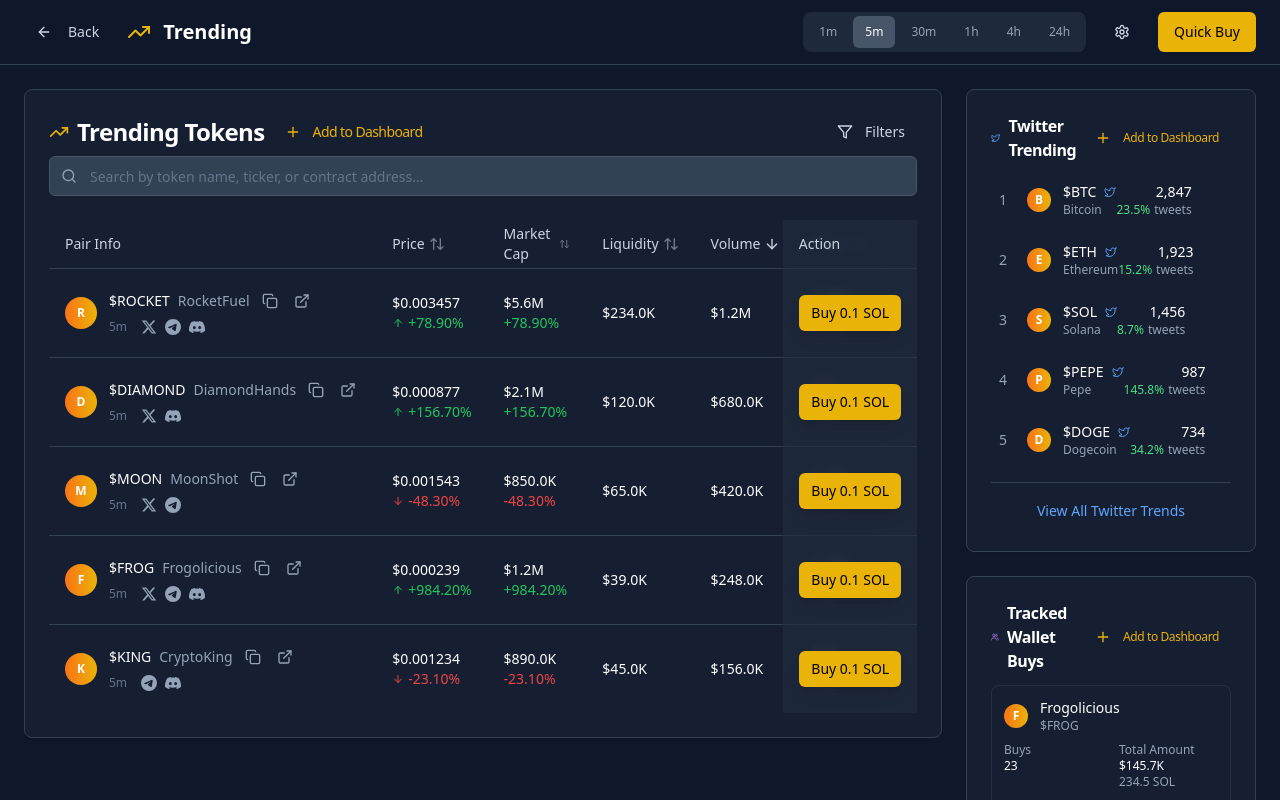
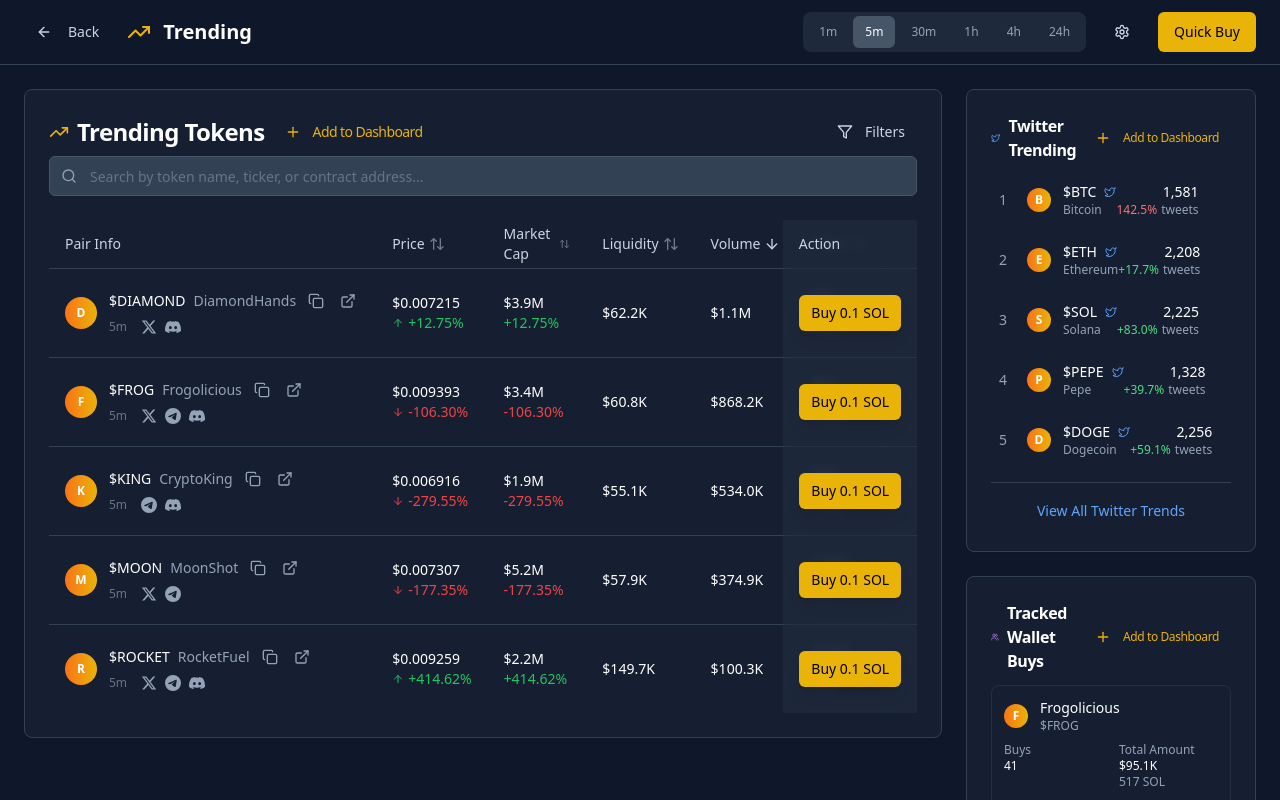
Before and after one commit to m32ai/play3, a React (Vite) app: page / in a window 1280 px wide. Shown: the top 800 px of the page. Built offline with nearby package versions, Linux system fonts and the light colour scheme.

Commit message:
feat: Implement data refresh animation
The AI will add a data refresh mechanism to the trending tokens table, updating the data every second to create an animated effect.

```diff
--- a/src/components/trending/TrackedWalletActivity.tsx
+++ b/src/components/trending/TrackedWalletActivity.tsx
@@ -20,61 +20,35 @@ const TrackedWalletActivity = ({ timeframe }: { timeframe: string }) => {
   const [walletActivities, setWalletActivities] = useState<WalletActivity[]>([]);
   const [showAllActivity, setShowAllActivity] = useState(false);
 
-  useEffect(() => {
-    const mockData: WalletActivity[] = [
-      {
-        id: "1",
-        icon: "F",
-        tokenName: "Frogolicious",
-        tokenSymbol: "FROG",
-        buyCount: 23,
-        totalAmountUSD: 145700,
-        totalAmountSOL: 234.5,
-        walletCount: 8
-      },
-      {
-        id: "2",
-        icon: "M",
-        tokenName: "MoonShot",
-        tokenSymbol: "MOON",
-        buyCount: 18,
-        totalAmountUSD: 89300,
-        totalAmountSOL: 143.8,
-        walletCount: 5
-      },
-      {
-        id: "3",
-        icon: "D",
-        tokenName: "DiamondHands",
-        tokenSymbol: "DIAMOND",
-        buyCount: 31,
-        totalAmountUSD: 203400,
-        totalAmountSOL: 327.2,
-        walletCount: 12
-      },
-      {
-        id: "4",
-        icon: "R",
-        tokenName: "RocketFuel",
-        tokenSymbol: "ROCKET",
-        buyCount: 15,
-        totalAmountUSD: 67800,
-        totalAmountSOL: 109.2,
-        walletCount: 6
-      },
-      {
-        id: "5",
-        icon: "S",
-        tokenName: "StarToken",
-        tokenSymbol: "STAR",
-        buyCount: 42,
-        totalAmountUSD: 298500,
-        totalAmountSOL: 480.3,
-        walletCount: 18
-      }
+  const generateRandomWalletData = (): WalletActivity[] => {
+    const baseTokens = [
+      { id: "1", icon: "F", tokenName: "Frogolicious", tokenSymbol: "FROG" },
+      { id: "2", icon: "M", tokenName: "MoonShot", tokenSymbol: "MOON" },
+      { id: "3", icon: "D", tokenName: "DiamondHands", tokenSymbol: "DIAMOND" },
+      { id: "4", icon: "R", tokenName: "RocketFuel", tokenSymbol: "ROCKET" },
+      { id: "5", icon: "S", tokenName: "StarToken", tokenSymbol: "STAR" }
     ];
 
-    setWalletActivities(mockData);
+    return baseTokens.map((token) => ({
+      ...token,
+      buyCount: Math.floor(Math.random() * 50) + 10,
+      totalAmountUSD: Math.floor(Math.random() * 300000) + 50000,
+      totalAmountSOL: Math.floor(Math.random() * 500) + 100,
+      walletCount: Math.floor(Math.random() * 20) + 3
+    }));
+  };
+
+  useEffect(() => {
+    // Initial data load
+    setWalletActivities(generateRandomWalletData());
+
+    // Set up interval to refresh data every second
+    const interval = setInterval(() => {
+      setWalletActivities(generateRandomWalletData());
+    }, 1000);
+
+    // Cleanup interval on component unmount
+    return () => clearInterval(interval);
   }, [timeframe]);
 
   const formatCurrency = (value: number) => {
@@ -134,7 +108,7 @@ const TrackedWalletActivity = ({ timeframe }: { timeframe: string }) => {
           {activitiesToShow.map((activity) => (
             <div
               key={activity.id}
-              className="p-3 rounded-lg hover:bg-slate-700/30 transition-colors cursor-pointer border border-slate-700/50 group"
+              className="p-3 rounded-lg hover:bg-slate-700/30 transition-all duration-300 cursor-pointer border border-slate-700/50 group animate-fade-in"
               onClick={() => handleActivityClick(activity)}
             >
               <div className="flex items-start justify-between mb-2">
@@ -162,18 +136,18 @@ const TrackedWalletActivity = ({ timeframe }: { timeframe: string }) => {
               <div className="grid grid-cols-2 gap-4 text-xs">
                 <div>
                   <div className="text-slate-400">Buys</div>
-                  <div className="text-white font-medium">{activity.buyCount}</div>
+                  <div className="text-white font-medium transition-all duration-500">{activity.buyCount}</div>
                 </div>
                 <div>
                   <div className="text-slate-400">Total Amount</div>
-                  <div className="text-white font-medium">{formatCurrency(activity.totalAmountUSD)}</div>
-                  <div className="text-slate-400 text-xs">{activity.totalAmountSOL} SOL</div>
+                  <div className="text-white font-medium transition-all duration-500">{formatCurrency(activity.totalAmountUSD)}</div>
+                  <div className="text-slate-400 text-xs transition-all duration-500">{activity.totalAmountSOL} SOL</div>
                 </div>
               </div>
 
               <div className="flex items-center justify-between mt-3 pt-2 border-t border-slate-700/50">
                 <div className="text-xs">
-                  <span className="text-white font-medium">{activity.walletCount} Wallets</span>
+                  <span className="text-white font-medium transition-all duration-500">{activity.walletCount} Wallets</span>
                 </div>
                 <Button
                   variant="ghost"
--- a/src/components/trending/TrendingTokensTable.tsx
+++ b/src/components/trending/TrendingTokensTable.tsx
@@ -69,21 +69,12 @@ const TrendingTokensTable = ({ timeframe }: { timeframe: string }) => {
   });
   const [activeFilters, setActiveFilters] = useState<Partial<Filters>>({});
 
-  // Mock data generation
-  useEffect(() => {
-    const mockTokens: Token[] = [
+  const generateRandomTokenData = (): Token[] => {
+    const baseTokens = [
       {
         id: "1",
         name: "Frogolicious",
         symbol: "FROG",
-        price: 0.0002389,
-        priceChange: 984.2,
-        marketCap: 1200000,
-        liquidity: 39000,
-        volume: 248000,
-        transactions: 1558,
-        buyTxns: 825,
-        sellTxns: 733,
         contractAddress: "0x1234...5678",
         socials: {
           twitter: "https://twitter.com/frogolicious",
@@ -96,14 +87,6 @@ const TrendingTokensTable = ({ timeframe }: { timeframe: string }) => {
         id: "2",
         name: "MoonShot",
         symbol: "MOON",
-        price: 0.0015432,
-        priceChange: -48.3,
-        marketCap: 850000,
-        liquidity: 65000,
-        volume: 420000,
-        transactions: 2341,
-        buyTxns: 1200,
-        sellTxns: 1141,
         contractAddress: "0xabcd...efgh",
         socials: {
           twitter: "https://twitter.com/moonshot",
@@ -115,14 +98,6 @@ const TrendingTokensTable = ({ timeframe }: { timeframe: string }) => {
         id: "3",
         name: "DiamondHands",
         symbol: "DIAMOND",
-        price: 0.0008765,
-        priceChange: 156.7,
-        marketCap: 2100000,
-        liquidity: 120000,
-        volume: 680000,
-        transactions: 892,
-        buyTxns: 567,
-        sellTxns: 325,
         contractAddress: "0x9876...5432",
         socials: {
           twitter: "https://twitter.com/diamondhands",
@@ -134,14 +109,6 @@ const TrendingTokensTable = ({ timeframe }: { timeframe: string }) => {
         id: "4",
         name: "RocketFuel",
         symbol: "ROCKET",
-        price: 0.0034567,
-        priceChange: 78.9,
-        marketCap: 5600000,
-        liquidity: 234000,
-        volume: 1200000,
-        transactions: 3456,
-        buyTxns: 2100,
-        sellTxns: 1356,
         contractAddress: "0xdef0...1234",
         socials: {
           twitter: "https://twitter.com/rocketfuel",
@@ -154,14 +121,6 @@ const TrendingTokensTable = ({ timeframe }: { timeframe: string }) => {
         id: "5",
         name: "CryptoKing",
         symbol: "KING",
-        price: 0.0012345,
-        priceChange: -23.1,
-        marketCap: 890000,
-        liquidity: 45000,
-        volume: 156000,
-        transactions: 678,
-        buyTxns: 234,
-        sellTxns: 444,
         contractAddress: "0x5678...9abc",
         socials: {
           telegram: "https://t.me/cryptoking",
@@ -170,8 +129,35 @@ const TrendingTokensTable = ({ timeframe }: { timeframe: string }) => {
         }
       }
     ];
-    setTokens(mockTokens);
-    setFilteredTokens(mockTokens);
+
+    return baseTokens.map((token) => ({
+      ...token,
+      price: Math.random() * 0.01,
+      priceChange: (Math.random() - 0.5) * 1000,
+      marketCap: Math.floor(Math.random() * 5000000) + 500000,
+      liquidity: Math.floor(Math.random() * 200000) + 30000,
+      volume: Math.floor(Math.random() * 1000000) + 100000,
+      transactions: Math.floor(Math.random() * 3000) + 500,
+      buyTxns: Math.floor(Math.random() * 2000) + 200,
+      sellTxns: Math.floor(Math.random() * 1500) + 200
+    }));
+  };
+
+  // Mock data generation with auto-refresh
+  useEffect(() => {
+    // Initial data load
+    const initialTokens = generateRandomTokenData();
+    setTokens(initialTokens);
+    setFilteredTokens(initialTokens);
+
+    // Set up interval to refresh data every second
+    const interval = setInterval(() => {
+      const newTokens = generateRandomTokenData();
+      setTokens(newTokens);
+    }, 1000);
+
+    // Cleanup interval on component unmount
+    return () => clearInterval(interval);
   }, [timeframe]);
 
   // Search functionality
@@ -495,7 +481,7 @@ const TrendingTokensTable = ({ timeframe }: { timeframe: string }) => {
               </TableHeader>
               <TableBody>
                 {filteredTokens.map((token) => (
-                  <TableRow key={token.id} className="border-slate-700 hover:bg-slate-700/50 cursor-pointer">
+                  <TableRow key={token.id} className="border-slate-700 hover:bg-slate-700/50 cursor-pointer animate-fade-in">
                     <TableCell>
                       <div className="flex items-center space-x-3">
                         <div className="w-8 h-8 bg-gradient-to-r from-orange-500 to-yellow-500 rounded-full flex items-center justify-center text-white font-bold text-xs">
@@ -569,8 +555,8 @@ const TrendingTokensTable = ({ timeframe }: { timeframe: string }) => {
                     </TableCell>
                     <TableCell>
                       <div>
-                        <div className="text-white font-medium">{formatPrice(token.price)}</div>
-                        <div className={`text-sm flex items-center gap-1 font-medium ${token.priceChange >= 0 ? 'text-green-500' : 'text-red-500'}`}>
+                        <div className="text-white font-medium transition-all duration-500">{formatPrice(token.price)}</div>
+                        <div className={`text-sm flex items-center gap-1 font-medium transition-all duration-500 ${token.priceChange >= 0 ? 'text-green-500' : 'text-red-500'}`}>
                           {token.priceChange >= 0 ? <ArrowUp className="w-3 h-3" /> : <ArrowDown className="w-3 h-3" />}
                           {token.priceChange >= 0 ? '+' : ''}{token.priceChange.toFixed(2)}%
                         </div>
@@ -578,25 +564,25 @@ const TrendingTokensTable = ({ timeframe }: { timeframe: string }) => {
                     </TableCell>
                     <TableCell>
                       <div>
-                        <div className="text-white font-medium">{formatCurrency(token.marketCap)}</div>
-                        <div className={`text-sm font-medium ${token.priceChange >= 0 ? 'text-green-500' : 'text-red-500'}`}>
+                        <div className="text-white font-medium transition-all duration-500">{formatCurrency(token.marketCap)}</div>
+                        <div className={`text-sm font-medium transition-all duration-500 ${token.priceChange >= 0 ? 'text-green-500' : 'text-red-500'}`}>
                           {token.priceChange >= 0 ? '+' : ''}{token.priceChange.toFixed(2)}%
                         </div>
                       </div>
                     </TableCell>
-                    <TableCell className="text-white font-medium">{formatCurrency(token.liquidity)}</TableCell>
-                    <TableCell className="text-white font-medium">{formatCurrency(token.volume)}</TableCell>
+                    <TableCell className="text-white font-medium transition-all duration-500">{formatCurrency(token.liquidity)}</TableCell>
+                    <TableCell className="text-white font-medium transition-all duration-500">{formatCurrency(token.volume)}</TableCell>
                     <TableCell>
                       <div>
-                        <div className="text-white font-medium">{token.transactions.toLocaleString()}</div>
+                        <div className="text-white font-medium transition-all duration-500">{token.transactions.toLocaleString()}</div>
                         <div className="flex items-center gap-1 mt-1">
                           <div className="flex-1 bg-slate-600 rounded-full h-2">
                             <div
-                              className="bg-green-500 h-2 rounded-full"
+                              className="bg-green-500 h-2 rounded-full transition-all duration-500"
                               style={{ width: `${(token.buyTxns / token.transactions) * 100}%` }}
                             />
                           </div>
-                          <span className="text-xs text-slate-400">
+                          <span className="text-xs text-slate-400 transition-all duration-500">
                             {token.buyTxns} / {token.sellTxns}
                           </span>
                         </div>
--- a/src/components/trending/TwitterTrendingWidget.tsx
+++ b/src/components/trending/TwitterTrendingWidget.tsx
@@ -1,4 +1,3 @@
-
 import { useState, useEffect } from "react";
 import { useNavigate } from "react-router-dom";
 import { Card, CardContent, CardHeader, CardTitle } from "@/components/ui/card";
@@ -136,61 +135,35 @@ const TwitterTrendingWidget = ({ timeframe }: { timeframe: string }) => {
     ]
   };
 
-  useEffect(() => {
-    const mockData: TwitterToken[] = [
-      {
-        id: "1",
-        rank: 1,
-        icon: "B",
-        name: "Bitcoin",
-        symbol: "BTC",
-        tweetCount: 2847,
-        trend: 'up',
-        trendPercentage: 23.5
-      },
-      {
-        id: "2",
-        rank: 2,
-        icon: "E",
-        name: "Ethereum",
-        symbol: "ETH",
-        tweetCount: 1923,
-        trend: 'up',
-        trendPercentage: 15.2
-      },
-      {
-        id: "3",
-        rank: 3,
-        icon: "S",
-        name: "Solana",
-        symbol: "SOL",
-        tweetCount: 1456,
-        trend: 'up',
-        trendPercentage: 8.7
-      },
-      {
-        id: "4",
-        rank: 4,
-        icon: "P",
-        name: "Pepe",
-        symbol: "PEPE",
-        tweetCount: 987,
-        trend: 'up',
-        trendPercentage: 145.8
-      },
-      {
-        id: "5",
-        rank: 5,
-        icon: "D",
-        name: "Dogecoin",
-        symbol: "DOGE",
-        tweetCount: 734,
-        trend: 'up',
-        trendPercentage: 34.2
-      }
+  const generateRandomData = (): TwitterToken[] => {
+    const baseTokens = [
+      { id: "1", icon: "B", name: "Bitcoin", symbol: "BTC" },
+      { id: "2", icon: "E", name: "Ethereum", symbol: "ETH" },
+      { id: "3", icon: "S", name: "Solana", symbol: "SOL" },
+      { id: "4", icon: "P", name: "Pepe", symbol: "PEPE" },
+      { id: "5", icon: "D", name: "Dogecoin", symbol: "DOGE" }
     ];
 
-    setTwitterTokens(mockData);
+    return baseTokens.map((token, index) => ({
+      ...token,
+      rank: index + 1,
+      tweetCount: Math.floor(Math.random() * 2000) + 500,
+      trend: Math.random() > 0.5 ? 'up' : 'down' as 'up' | 'down',
+      trendPercentage: Math.random() * 200 + 5
+    }));
+  };
+
+  useEffect(() => {
+    // Initial data load
+    setTwitterTokens(generateRandomData());
+
+    // Set up interval to refresh data every second
+    const interval = setInterval(() => {
+      setTwitterTokens(generateRandomData());
+    }, 1000);
+
+    // Cleanup interval on component unmount
+    return () => clearInterval(interval);
   }, [timeframe]);
 
   const handleAddToDashboard = () => {
@@ -239,7 +212,7 @@ const TwitterTrendingWidget = ({ timeframe }: { timeframe: string }) => {
           {tokensToShow.map((token) => (
             <div
               key={token.id}
-              className="flex items-center justify-between p-2 rounded hover:bg-slate-700/30 transition-colors cursor-pointer group"
+              className="flex items-center justify-between p-2 rounded hover:bg-slate-700/30 transition-all duration-300 cursor-pointer group animate-fade-in"
               onClick={() => handleTokenClick(token)}
             >
               <div className="flex items-center space-x-3 flex-1">
@@ -250,7 +223,7 @@ const TwitterTrendingWidget = ({ timeframe }: { timeframe: string }) => {
                 <div className="flex-1">
                   <div className="flex items-center gap-2">
                     <div className="text-white font-medium text-sm">${token.symbol}</div>
-                    <HoverCard openDelay={200} closeDelay={300}>
+                    <HoverCard openDelay={0} closeDelay={300}>
                       <HoverCardTrigger asChild>
                         <div className="text-blue-400 hover:text-blue-300 cursor-pointer">
                           <Twitter className="w-3 h-3" />
@@ -296,10 +269,12 @@ const TwitterTrendingWidget = ({ timeframe }: { timeframe: string }) => {
 
               <div className="flex items-center gap-3">
                 <div className="text-right">
-                  <div className="text-white font-medium text-sm">{token.tweetCount.toLocaleString()}</div>
+                  <div className="text-white font-medium text-sm transition-all duration-500">{token.tweetCount.toLocaleString()}</div>
                   <div className="flex items-center justify-end gap-1">
-                    <span className="text-green-400 text-xs font-medium">
-                      {token.trendPercentage}%
+                    <span className={`text-xs font-medium transition-all duration-500 ${
+                      token.trend === 'up' ? 'text-green-400' : 'text-red-400'
+                    }`}>
+                      {token.trend === 'up' ? '+' : ''}{token.trendPercentage.toFixed(1)}%
                     </span>
                     <span className="text-slate-400 text-xs">tweets</span>
                   </div>
```
